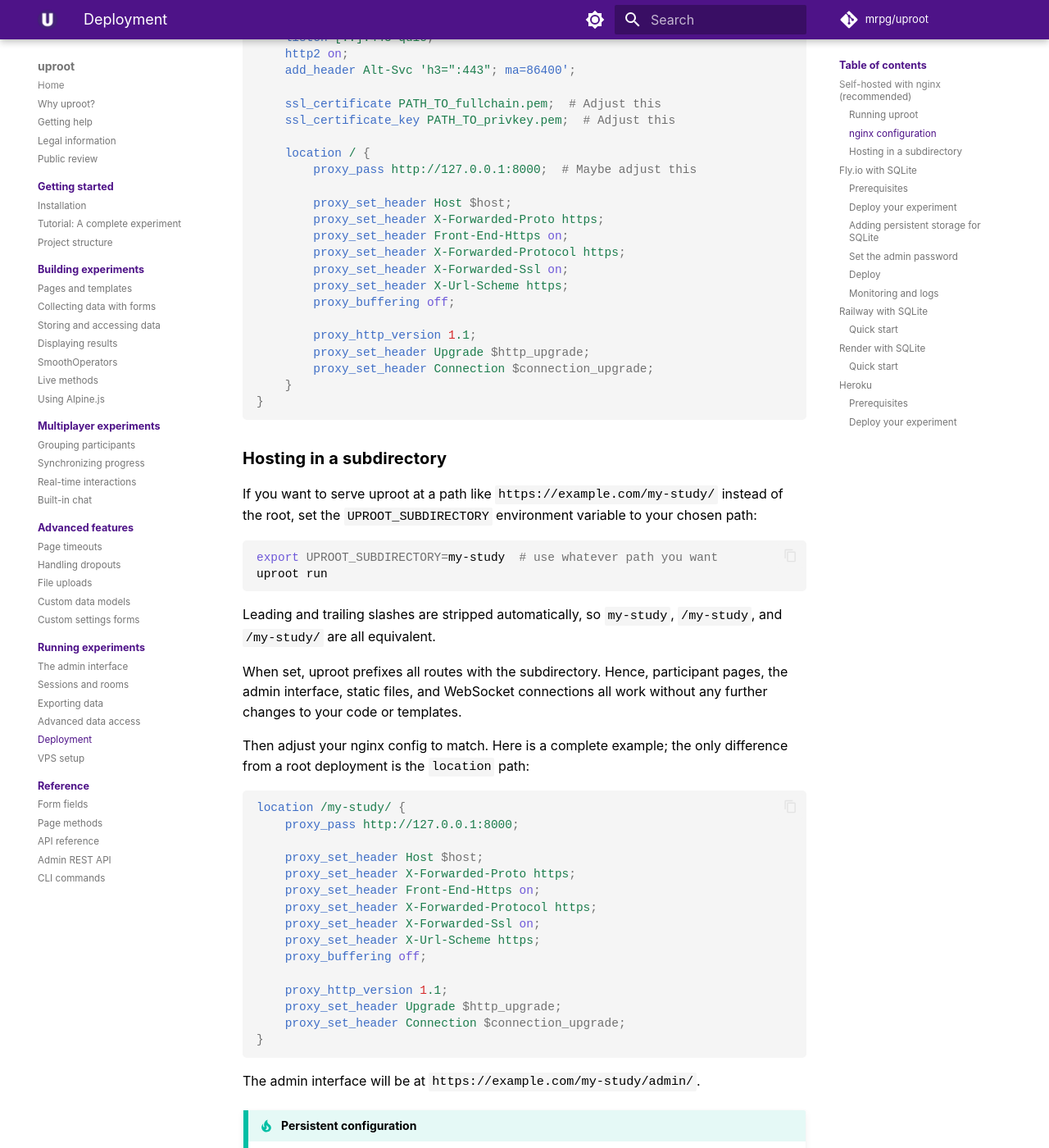
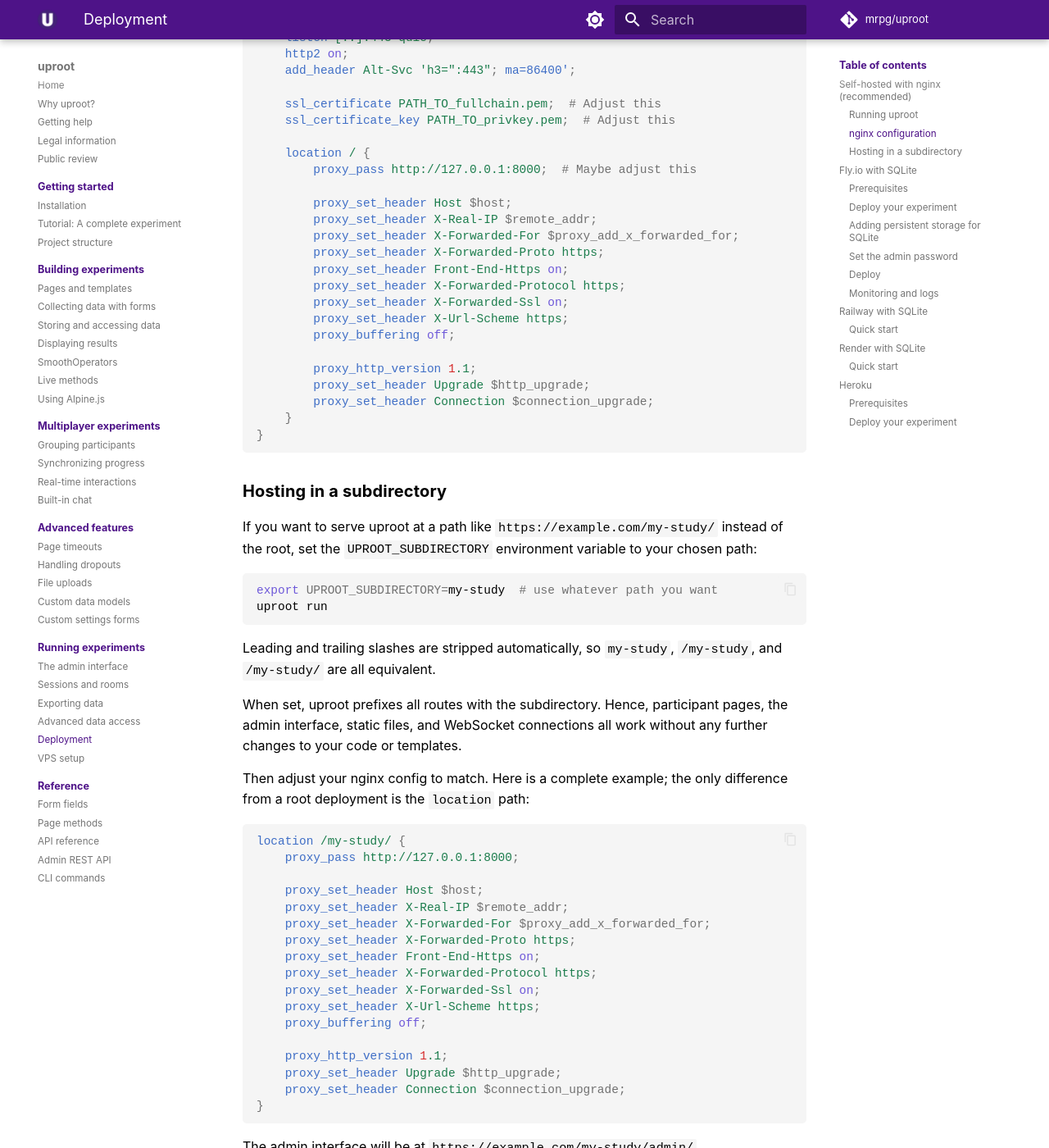
Before and after one commit to mrpg/uproot-docs, an MkDocs documentation site: the page built from docs/running/deployment.md, in a window 1280 px wide and 1400 px high, scrolled down 1399 px. Shown: the whole window at 82% size. Built offline with MkDocs 1.6.1 and Material for MkDocs 9.7.7, drawn with Linux system fonts in a browser that asks for light colours; some web fonts are replaced; comment, search, counter and statistics services are not loaded.

Commit message:
Forward remote IPs to uproot

```diff
--- a/docs/running/deployment.md
+++ b/docs/running/deployment.md
@@ -54,6 +54,8 @@ server {
         proxy_pass http://127.0.0.1:8000;  # Maybe adjust this
 
         proxy_set_header Host $host;
+        proxy_set_header X-Real-IP $remote_addr;
+        proxy_set_header X-Forwarded-For $proxy_add_x_forwarded_for;
         proxy_set_header X-Forwarded-Proto https;
         proxy_set_header Front-End-Https on;
         proxy_set_header X-Forwarded-Protocol https;
@@ -88,6 +90,8 @@ location /my-study/ {
     proxy_pass http://127.0.0.1:8000;
 
     proxy_set_header Host $host;
+    proxy_set_header X-Real-IP $remote_addr;
+    proxy_set_header X-Forwarded-For $proxy_add_x_forwarded_for;
     proxy_set_header X-Forwarded-Proto https;
     proxy_set_header Front-End-Https on;
     proxy_set_header X-Forwarded-Protocol https;
```
Also changed, not shown: docs/running/vps-setup.md (+2 -0 lines).
